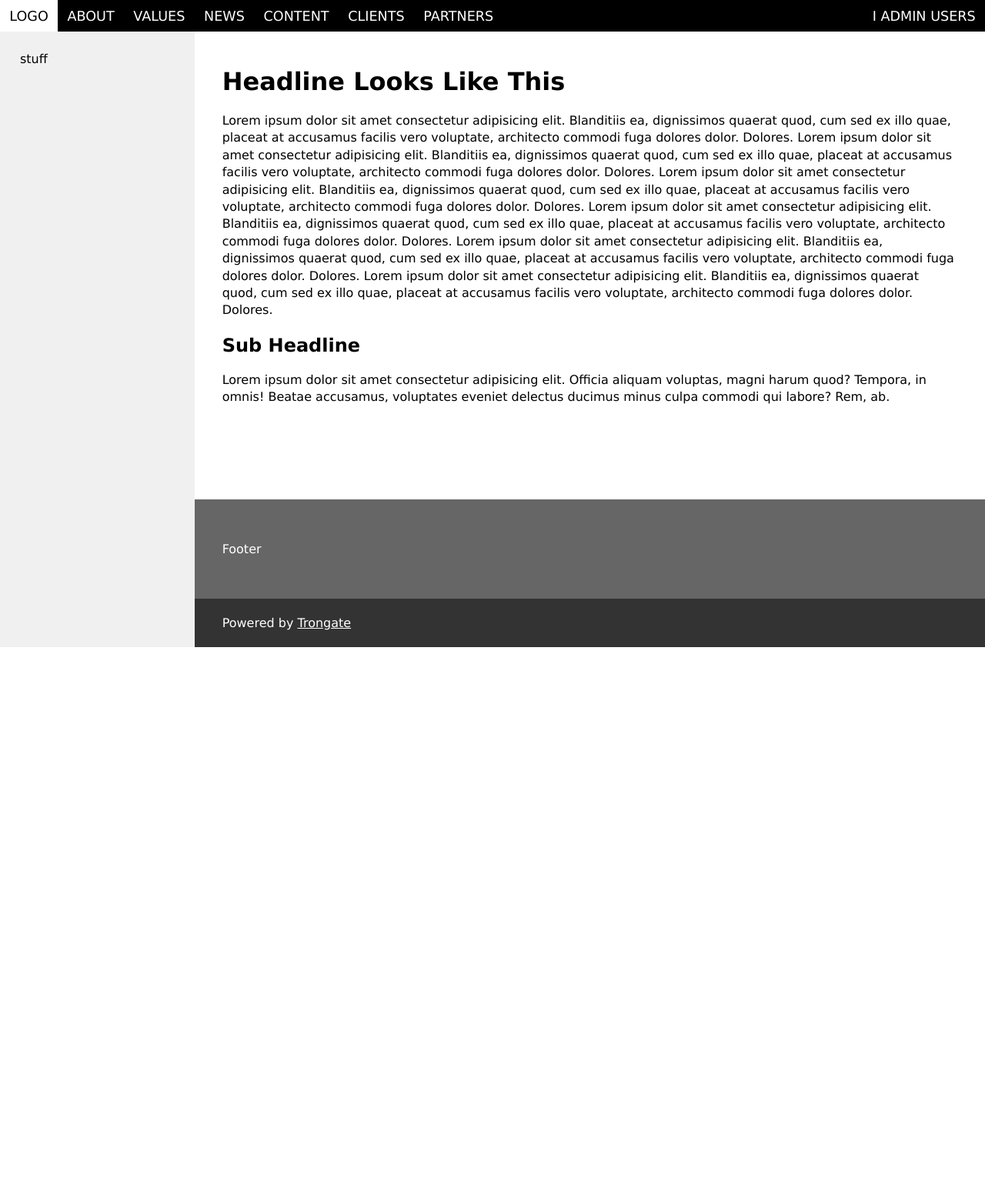
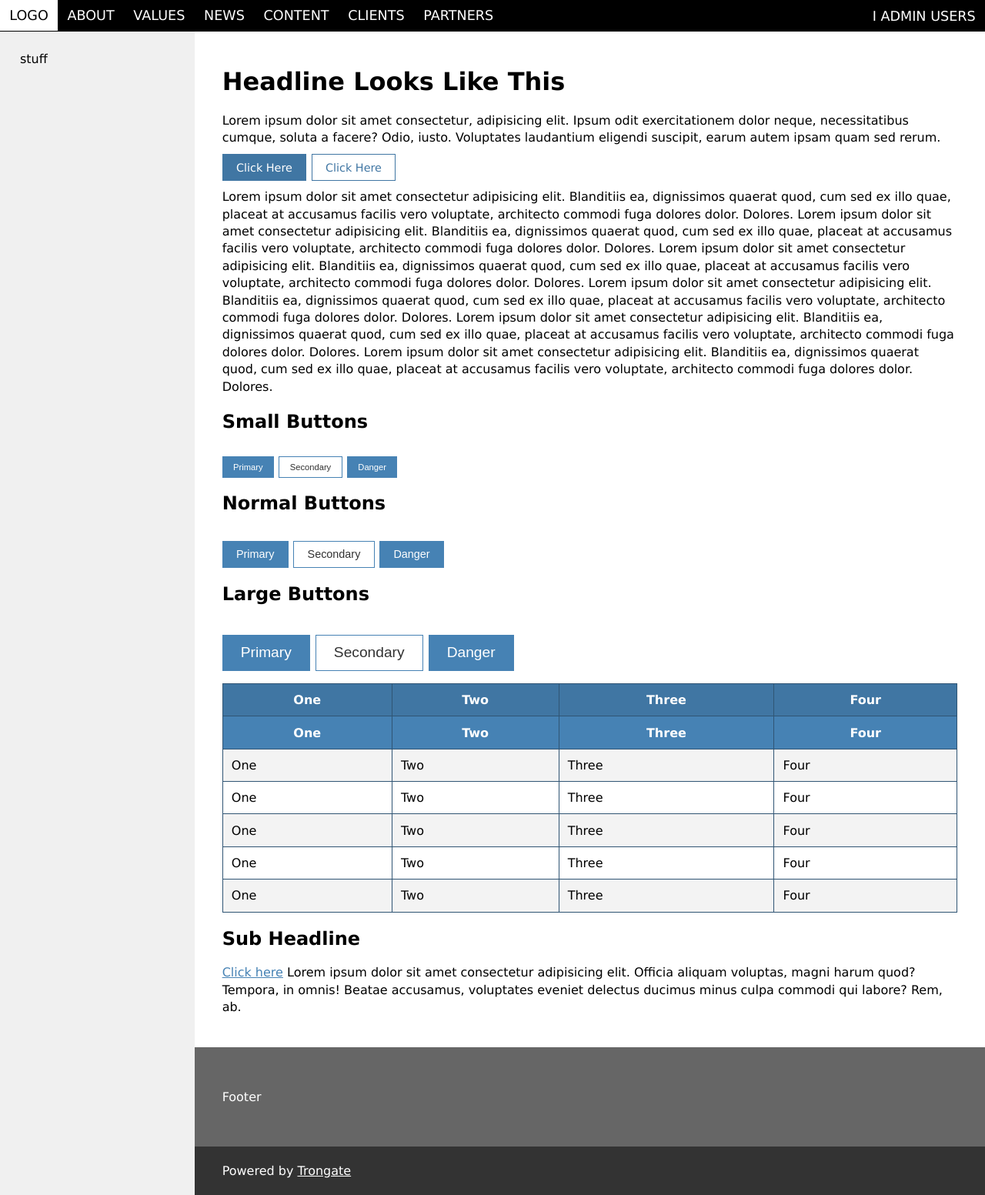
Before and after one commit to trongate/trongate-default-admin, a PHP site: page / in a window 1280 px wide. Shown: the whole page at 77% size. Before the commit the page ends 841 px from the top, so only its background shows below. Run offline with PHP 8.4, Linux system fonts and the light colour scheme.

Commit message:
Buttons tables and links looking good!

```diff
--- a/index.php
+++ b/index.php
@@ -27,9 +27,88 @@
 	<div>
 		<div id="main">
 			<h1>Headline Looks Like This</h1>
+			<p>Lorem ipsum dolor sit amet consectetur, adipisicing elit. Ipsum odit exercitationem dolor neque, necessitatibus cumque, soluta a facere? Odio, iusto. Voluptates laudantium eligendi suscipit, earum autem ipsam quam sed rerum.
+<p>
+<a href="#" class="btn">Click Here</a>
+<a href="#" class="alt">Click Here</a>
+</p>
+
+
+
+			</p>
 			<p>Lorem ipsum dolor sit amet consectetur adipisicing elit. Blanditiis ea, dignissimos quaerat quod, cum sed ex illo quae, placeat at accusamus facilis vero voluptate, architecto commodi fuga dolores dolor. Dolores. Lorem ipsum dolor sit amet consectetur adipisicing elit. Blanditiis ea, dignissimos quaerat quod, cum sed ex illo quae, placeat at accusamus facilis vero voluptate, architecto commodi fuga dolores dolor. Dolores. Lorem ipsum dolor sit amet consectetur adipisicing elit. Blanditiis ea, dignissimos quaerat quod, cum sed ex illo quae, placeat at accusamus facilis vero voluptate, architecto commodi fuga dolores dolor. Dolores. Lorem ipsum dolor sit amet consectetur adipisicing elit. Blanditiis ea, dignissimos quaerat quod, cum sed ex illo quae, placeat at accusamus facilis vero voluptate, architecto commodi fuga dolores dolor. Dolores. Lorem ipsum dolor sit amet consectetur adipisicing elit. Blanditiis ea, dignissimos quaerat quod, cum sed ex illo quae, placeat at accusamus facilis vero voluptate, architecto commodi fuga dolores dolor. Dolores. Lorem ipsum dolor sit amet consectetur adipisicing elit. Blanditiis ea, dignissimos quaerat quod, cum sed ex illo quae, placeat at accusamus facilis vero voluptate, architecto commodi fuga dolores dolor. Dolores. </p>
+
+<h2>Small Buttons</h2>
+			<p>
+				<button class="sm">Primary</button>
+			    <button class="sm alt">Secondary</button>
+			    <button class="sm danger">Danger</button>
+			</p>
+<h2>Normal Buttons</h2>
+			<p>
+				<button>Primary</button>
+			    <button class="alt">Secondary</button>
+			    <button class="danger">Danger</button>
+			</p>
+
+<h2>Large Buttons</h2>
+			<p>
+				<button class="lg">Primary</button>
+			    <button class="lg alt">Secondary</button>
+			    <button class="lg danger">Danger</button>
+			</p>
+
+			<table>
+				<thead>
+					<tr class="primary">
+						<th>One</th>
+						<th>Two</th>
+						<th>Three</th>
+						<th>Four</th>
+					</tr>
+					<tr class="secondary">
+						<th>One</th>
+						<th>Two</th>
+						<th>Three</th>
+						<th>Four</th>
+					</tr>
+				</thead>
+				<tr>
+					<td>One</td>
+					<td>Two</td>
+					<td>Three</td>
+					<td>Four</td>
+				</tr>
+				<tr>
+					<td>One</td>
+					<td>Two</td>
+					<td>Three</td>
+					<td>Four</td>
+				</tr>
+				<tr>
+					<td>One</td>
+					<td>Two</td>
+					<td>Three</td>
+					<td>Four</td>
+				</tr>
+				<tr>
+					<td>One</td>
+					<td>Two</td>
+					<td>Three</td>
+					<td>Four</td>
+				</tr>
+				<tr>
+					<td>One</td>
+					<td>Two</td>
+					<td>Three</td>
+					<td>Four</td>
+				</tr>
+			</table>
+
+
 			<h2>Sub Headline</h2>
-			<p>Lorem ipsum dolor sit amet consectetur adipisicing elit. Officia aliquam voluptas, magni harum quod? Tempora, in omnis! Beatae accusamus, voluptates eveniet delectus ducimus minus culpa commodi qui labore? Rem, ab.</p>
+
+			<p><a href="sdfsdrfese">Click here</a> Lorem ipsum dolor sit amet consectetur adipisicing elit. Officia aliquam voluptas, magni harum quod? Tempora, in omnis! Beatae accusamus, voluptates eveniet delectus ducimus minus culpa commodi qui labore? Rem, ab.</p>
 		</div>
 		<div id="footer">
 			<div>Footer</div>
@@ -40,6 +119,13 @@
 
 <style>
 :root {
+	--primary-color: #4076a3;
+	--primary-color-darker: #305574;
+	--primary-color-font-color: #fff;
+	--border-radius: 0;
+	--secondary-color: SteelBlue;
+	--secondary-color-darker: #36658c;
+	--secondary-color-font-color: #ff0000;
 	--top-gutter-bg-color: #000;
 	--top-gutter-font-size: 1.1em;
 	--top-gutter-link: #fff;
@@ -50,6 +136,8 @@
 	--footer-link-hover: #fff;
 	--footer-btm-bg-color: #333;
 	--lhs-background-color: #f0f0f0;
+	--link-font-color: SteelBlue;
+	--link-font-color-hover: #305574;
 }
 
 body {
@@ -149,6 +237,199 @@ p {
 	line-height: 1.4em;
 }
 
+table {
+    border-collapse: collapse;
+    width: 100%;
+}
+
+th {
+    background-color: var(--primary-color);
+    color: #fff;
+}
+
+tr.secondary > th {
+	background-color: var(--secondary-color) !important;
+}
+
+th, td {
+    border: 1px solid var(--primary-color-darker);
+    padding: 0.7em;
+}
+
+td:hover {
+    cursor: pointer;
+}
+
+tr:hover, tr:nth-child(odd):hover {
+    background-color: #fdfdea;
+}
+
+tr:nth-child(odd) {
+    background-color: #f3f3f3;
+}
+
+.primary {
+	background-color: var(--primary-color);
+}
+
+a {
+	color: var(--link-font-color);
+}
+
+a:hover {
+	color: var(--link-font-color-hover);
+}
+
+form {
+    width: 100%;
+}
+
+input[type="text"], input[type="email"], input[type="password"], select {
+    padding: 0.6em 0.6em;
+    font-size: 1em;
+    width: 100%;
+    border: 1px #333 solid;
+    box-sizing: border-box;
+}
+
+input[type="text"]:focus, textarea:focus, input[type="email"]:focus, input[type="password"]:focus, select:focus {
+    border: 1px SteelBlue solid;
+    outline: 0;
+}
+
+input[type="text"], input[type="email"], input[type="password"], button, textarea, select {
+    border-radius: var(--border-radius);
+}
+
+textarea {
+    padding: 0.6em 0.6em;
+    font-size: 1.231em;
+    width: 100%;
+    height: 100%;
+    box-sizing: border-box;
+    border: 1px #333 solid;
+    line-height: 1.6em;
+}
+
+label {
+    margin: 1.4em 0 0.4em 0;
+    clear: both;
+    display: block;
+}
+
+button {
+    background-color: SteelBlue;
+    border: 1px SteelBlue solid;
+    margin: 1em 0.1em 0 0;
+    padding: 0.6em 1.2em;
+    color: #fff;
+    font-size: 0.9em;
+    cursor: pointer;
+    transition: 0.6s;
+}
+
+button:hover {
+    background-color: #36658c;
+    border: 1px #36658c solid;
+}
+
+.alt {
+    background-color: transparent;
+    border: 1px SteelBlue solid;
+    color: #333;
+}
+
+.alt:hover {
+    background-color: transparent;
+    border: 1px #36658c solid;
+    color: SteelBlue;
+}
+
+ul {
+    margin: 2em 0;
+    list-style-type: circle;
+}
+
+li {
+    line-height: 1.8em;
+}
+
+input[type="checkbox"] {
+  top: 0.3em;
+  position: relative;
+  width: 1.4em; height: 1.4em;
+}
+
+input[type="radio"] {
+    margin: 1.6em 0 2em 1em;
+}
+
+hr {
+    border: 0;
+    height: 1px;
+    background: #555;
+    margin: 2em 0;
+}
+
+@media screen and (max-width: 550px) {
+  button {
+    width: 100%;
+  }
+}
+
+
+a.btn {
+	background-color: var(--primary-color);
+	color: var(--primary-color-font-color);
+	text-decoration: none;
+    border: 1px solid var(--primary-color);
+    margin: 1em 0.1em 0 0;
+    padding: 0.6em 1.2em;
+    font-size: 0.9em;
+    cursor: pointer;
+    transition: 0.6s;
+}
+
+a.btn:hover {
+	background-color: var(--primary-color-darker);
+	color: var(--primary-color-font-color);
+    border: 1px solid var(--primary-color-darker);
+    cursor: pointer;
+    transition: 0.6s;
+}
+
+a.alt {
+	background-color: transparent;
+	color: var(--primary-color);
+	text-decoration: none;
+    border: 1px solid var(--primary-color);
+    margin: 1em 0.1em 0 0;
+    padding: 0.6em 1.2em;
+    font-size: 0.9em;
+    cursor: pointer;
+    transition: 0.6s;
+}
+
+a.alt:hover {
+	background-color: transparent;
+	color: var(--primary-color-darker);
+    border: 1px solid var(--primary-color-darker);
+    cursor: pointer;
+    transition: 0.6s;
+}
+
+.sm {
+	font-size: 0.7em;
+}
+
+.lg {
+	font-size: 1.2em;
+}
+
+
+
+
+
 </style>
 
 </body>
```
